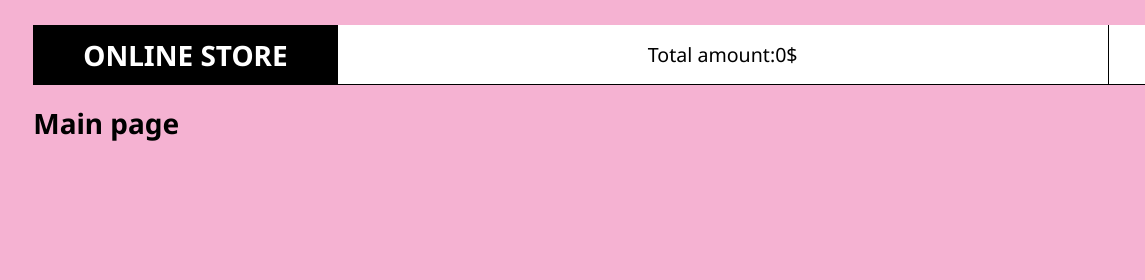
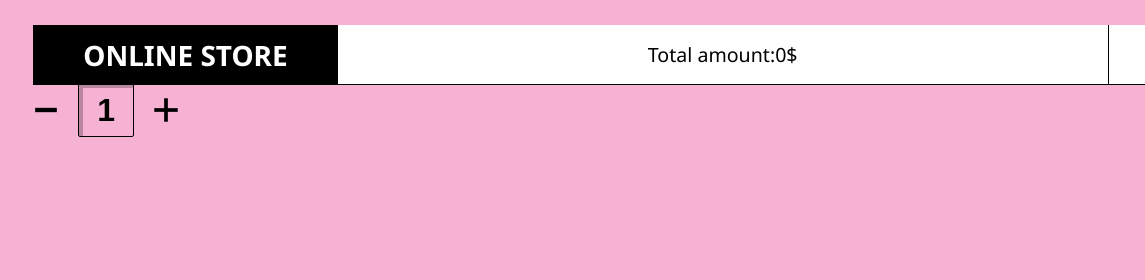
Before and after one commit to YuliaSavchik/online-store-team, a website built with webpack: page src/index.html in a window 1280 px wide. Shown: the top 280 px of the page, 0-1145 px from the left. Built offline with nearby package versions, Linux system fonts and the light colour scheme; files whose address does not match are found by name.

Commit message:
feat: add html elements and style fot input count if cart

```diff
--- /dev/null
+++ b/src/components/inputs/_inputs.style.scss
@@ -0,0 +1,36 @@
+.input-count {
+  width: 146px;
+  height: 50px;
+  display: flex;
+  justify-content: space-between;
+  align-items: center;
+}
+
+.input-count__number {
+  width: 50px;
+  height: 50px;
+  font-size: 32px;
+  line-height: 44px;
+  font-weight: 600;
+  color: #000000;
+  text-align: center;
+  background-color: transparent;
+  border: $border_style;
+  box-shadow: inset 4px 4px 0px rgba(0, 0, 0, 0.25);
+  border-radius: 2px;
+  outline: none;
+}
+
+.input-count__btn-count {
+  width: 26px;
+  height: 26px;
+  background-position: center;
+  background-repeat: no-repeat;
+}
+
+.btn-count_plus {
+  background-image: url("assets/ico-plus.png");
+}
+.btn-count_minus {
+  background-image: url("assets/ico-minus.png");
+}
--- /dev/null
+++ b/src/components/inputs/index.ts
@@ -0,0 +1,18 @@
+export function createInputCoutnInCart() {
+  const inputCount: HTMLElement = document.createElement('div');
+  inputCount.classList.add('input-count');
+  const input: HTMLInputElement = document.createElement('input');
+  input.setAttribute('type', 'text');
+  input.setAttribute('pattern', '^[0-9]+$');
+  input.setAttribute('value', '1');
+  input.classList.add('input-count__number');
+  const btnPlus: HTMLElement = document.createElement('div');
+  btnPlus.classList.add('input-count__btn-count');
+  btnPlus.classList.add('btn-count_plus');
+  const btnMinus: HTMLElement = document.createElement('div');
+  btnMinus.classList.add('input-count__btn-count');
+  btnMinus.classList.add('btn-count_minus');
+  inputCount.append(btnMinus, input, btnPlus);
+
+  return inputCount;
+}
--- a/src/components/templates/page.ts
+++ b/src/components/templates/page.ts
@@ -1,7 +1,6 @@
 abstract class Page {
   protected container: HTMLElement;
   id: string;
-  static TextObj = {};
 
   constructor(id: string) {
     this.container = document.createElement('div');
--- a/src/main.scss
+++ b/src/main.scss
@@ -125,3 +125,4 @@ body {
 }
 
 @import "components/buttons/button.style";
+@import "components/inputs/inputs.style";
--- a/src/pages/main/index.ts
+++ b/src/pages/main/index.ts
@@ -1,4 +1,5 @@
 import Page from '../../components/templates/page';
+import { createInputCoutnInCart } from '../../components/inputs/index';
 class MainPage extends Page {
   constructor(id: string) {
     super(id);
@@ -6,8 +7,12 @@ class MainPage extends Page {
 
   private createContent() {
     //test content
-    const content = document.createElement('h1');
-    content.textContent = 'Main page'
+    //const content = document.createElement('h1');
+    //content.textContent = 'Main page'
+
+    const content = document.createElement('div');
+    const inputCount = createInputCoutnInCart();
+    content.append(inputCount);
 
     return content;
   }
```
Also changed, not shown: src/assets/ico-minus.png (added), src/assets/ico-plus.png (added).
